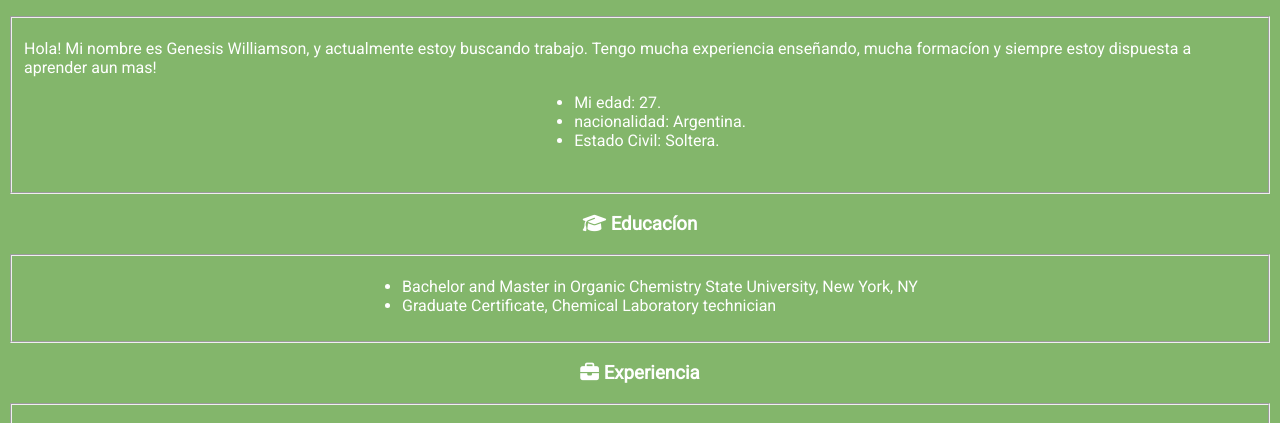
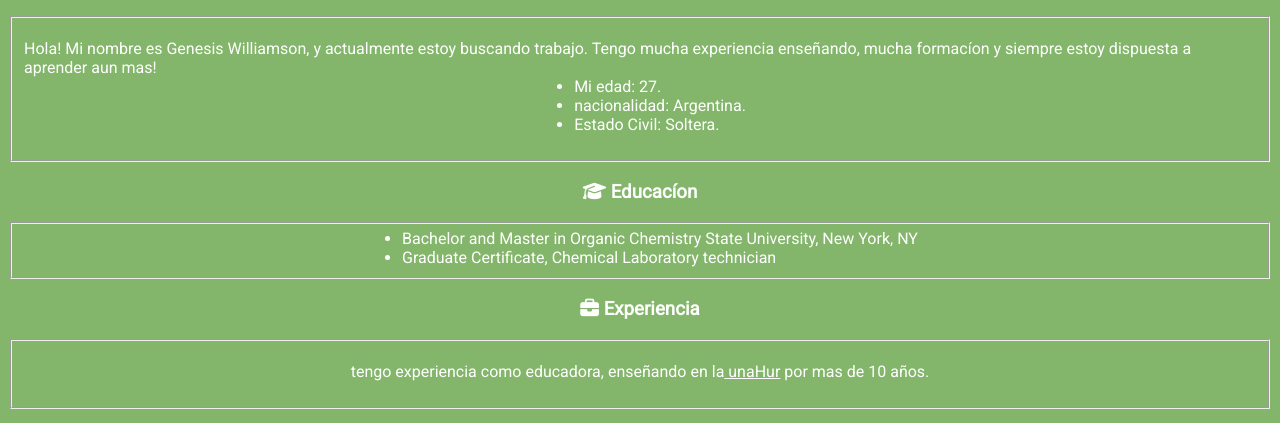
Before and after one commit to TomBoii/tomboi.github.io, a plain HTML site: page index.html in a window 1280 px wide. Shown: the part 366-789 px from the top of the page. Drawn offline with Linux system fonts and the light colour scheme.

Commit message:
trabajo final

```diff
--- a/css/CssFirst.css
+++ b/css/CssFirst.css
@@ -13,6 +13,12 @@ body {
     text-align: center;
 }
 
+ul {
+    display: table;
+    margin: 0 auto;
+    text-align: left;
+}
+
 .centerList {
     display: inline-block;
     text-align: left;
--- a/index.html
+++ b/index.html
@@ -36,9 +36,7 @@
                   <div>
                     Hola! Mi nombre es Genesis Williamson, y actualmente estoy buscando trabajo. Tengo mucha experiencia enseñando, mucha formacíon y siempre estoy dispuesta a aprender aun mas!
                   </div>
-
-                    <div class = "center">
-                      <ul class = "centerList">
+                      <ul>
                         <li>
                             Mi edad: 27.
                         </li>
@@ -49,9 +47,6 @@
                             Estado Civil: Soltera.
                         </li>
                       </ul>
-
-                    </div>
-
                 </p>
             </fieldset>
       </section>
```
